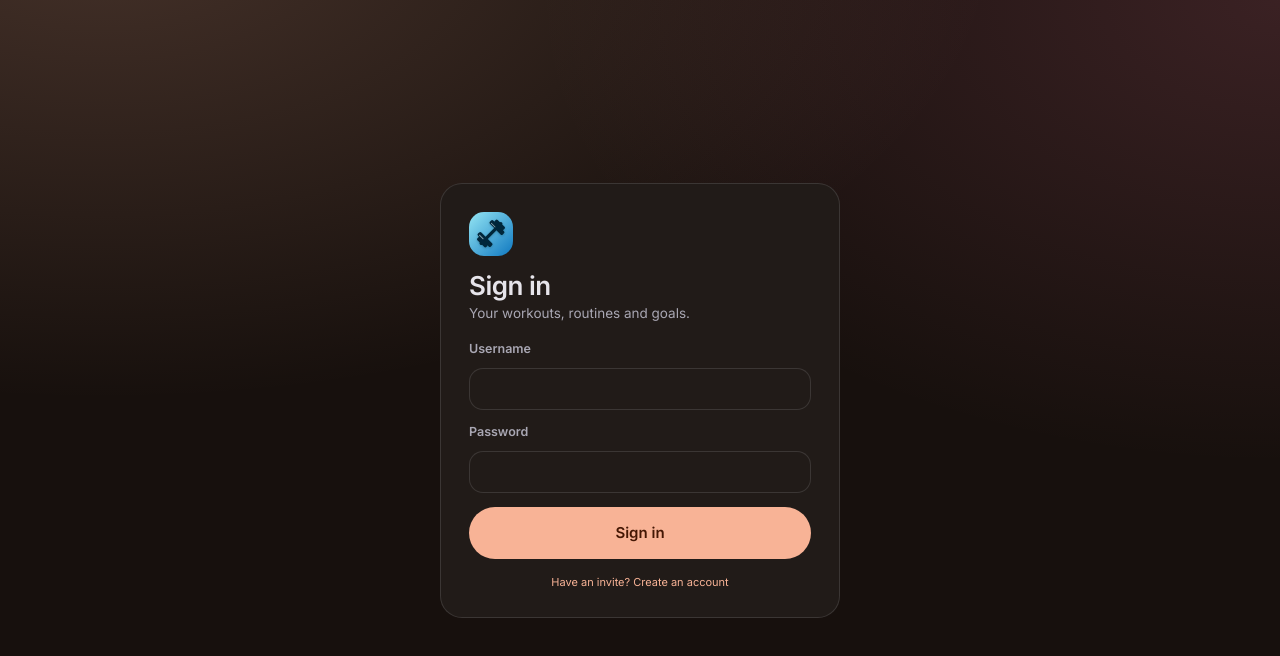
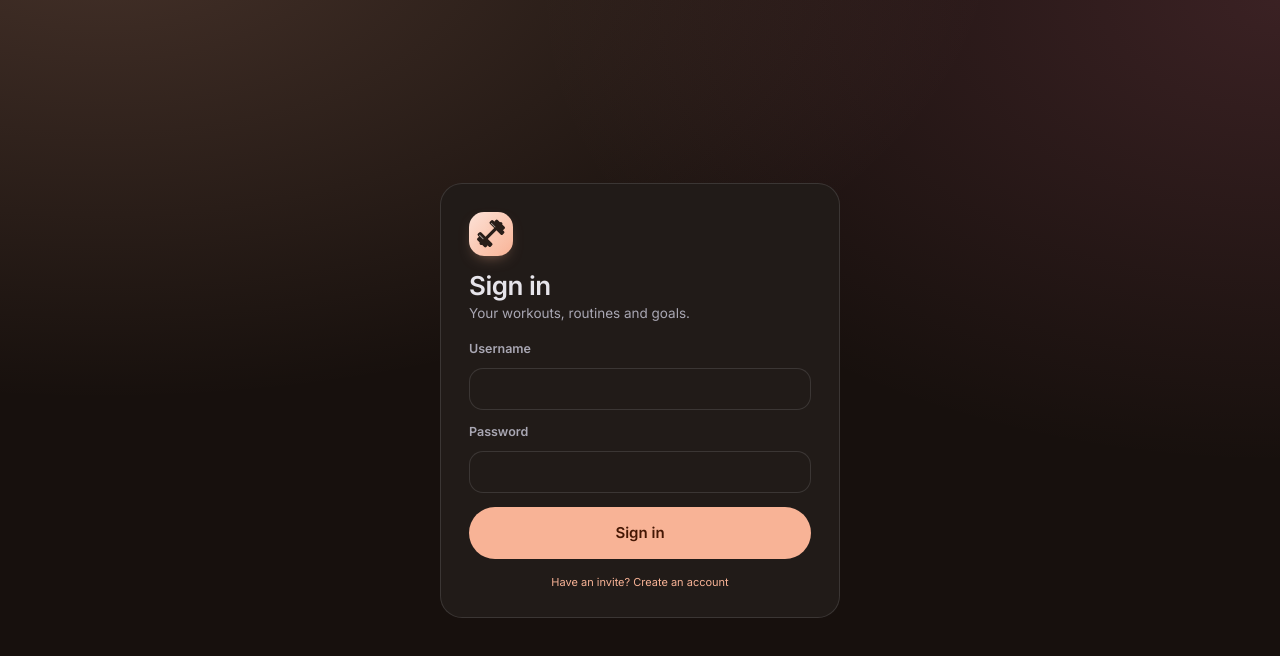
Before and after one commit to userofit123/motus, a Vue app in the folder apps/web/: page / in a window 1280 px wide. Shown: the top 656 px of the page. Built offline with nearby package versions, Linux system fonts and the light colour scheme; no server answers; what @tanstack/vue-query would draw is missing.

Commit message:
The logo inside the app is the new dumbbell in your chosen theme and accent colours
Task: M-65

Co-Authored-By: Claude Opus 5.5 <noreply@anthropic.com>

```diff
--- a/apps/web/index.html
+++ b/apps/web/index.html
@@ -16,10 +16,10 @@
     <!-- Before the first paint: the saved look (so there is no flash) and the phone/desktop layout. -->
     <script>try{var T=JSON.parse(localStorage.getItem("motusTheme")||"{}"),h=document.documentElement;["bg","tex","rad","den","spc","nsp","fnt","nav"].forEach(function(k){if(T[k])h.dataset[k]=T[k]});var b=JSON.parse(localStorage.getItem("motusBoot")||"null");h.style.background=b?b.bg:"#17100d";h.style.colorScheme=!b||b.d?"dark":"light";if(b){h.style.setProperty("--sp1",b.a1);h.style.setProperty("--sp2",b.a2)}}catch(e){}
     (function(){var L=localStorage.getItem("motusLayout")||"auto",w=Math.min(innerWidth,document.documentElement.clientWidth||innerWidth),t=matchMedia("(pointer:coarse)").matches;document.documentElement.classList.toggle("phone",L=="phone"||(L=="auto"&&(w<=860||(t&&w<=1100))))})();</script>
-    <style>#splash{position:fixed;inset:0;display:grid;place-items:center}#splash img{width:56px;height:56px;border-radius:18px;animation:spl 1.2s ease-in-out infinite}@keyframes spl{50%{transform:scale(.92);opacity:.7}}</style>
+    <style>#splash{position:fixed;inset:0;display:grid;place-items:center}#splash .logo{--lgc:var(--sp1,#2a9bd6);width:56px;height:56px;border-radius:18px;margin:0;animation:spl 1.2s ease-in-out infinite}@keyframes spl{50%{transform:scale(.92);opacity:.7}}</style>
   </head>
   <body>
-    <div id="app"><div id="splash"><img src="/icon.svg" alt="" /></div></div>
+    <div id="app"><div id="splash"><div class="logo"><svg viewBox="0 0 512 512"><g transform="translate(256 250) rotate(-45) scale(.98)"><rect x="-184" y="-19" width="368" height="38" rx="19"/><rect x="-128" y="-108" width="56" height="216" rx="18"/><rect x="72" y="-108" width="56" height="216" rx="18"/><rect x="-170" y="-74" width="50" height="148" rx="16"/><rect x="120" y="-74" width="50" height="148" rx="16"/><rect class="hl" x="-116" y="-88" width="10" height="72" rx="5"/><rect class="hl" x="84" y="-88" width="10" height="72" rx="5"/></g></svg></div></div></div>
     <script type="module" src="/src/main.ts"></script>
   </body>
 </html>
--- a/apps/web/src/App.vue
+++ b/apps/web/src/App.vue
@@ -13,6 +13,7 @@ import Overlays from "./shell/Overlays.vue";
 import Toasts from "./components/Toasts.vue";
 import AskHost from "./components/AskHost.vue";
 import AccountChooser from "./shell/AccountChooser.vue";
+import Logo from "./shell/Logo.vue";
 import { isAndroid, installAndroidBridge } from "./native/android";
 import { connect } from "./native/accounts";
 import { ref } from "vue";
@@ -32,7 +33,7 @@ watch(() => route.query.start, (v) => { if (v) { startOpen.value = true; router.
 
 <template>
   <AccountChooser v-if="needAccount" />
-  <div v-else-if="!session.ready" id="splash"><img src="/icon.svg" alt="" /></div>
+  <div v-else-if="!session.ready" id="splash"><Logo /></div>
   <AuthScreen v-else-if="!session.user" />
   <template v-else>
     <PhoneShell v-if="isPhone" />
--- a/apps/web/src/shell/Logo.vue
+++ b/apps/web/src/shell/Logo.vue
@@ -1,5 +1,5 @@
 <script setup lang="ts">
-// The app mark: the app icon itself (public/icon.svg), so it looks the same in every theme. Clicking it on the rail picks a random look, as in Money Manager.
+// The app mark: the dumbbell of the app icon (public/icon.svg) on a tile in the user's accent colour, so it follows the chosen theme (the launcher icon stays fixed). Clicking it on the rail picks a random look, as in Money Manager.
 import { ref } from "vue";
 import { shuffle as doShuffle } from "../core/theme";
 const props = defineProps<{ shuffle?: boolean }>();
@@ -9,6 +9,6 @@ const click = () => { if (props.shuffle) doShuffle(el.value); };
 
 <template>
   <div ref="el" class="logo" :class="{ click: shuffle }" :title="shuffle ? 'Surprise me with a new look' : undefined" @click="click">
-    <img src="/icon.svg" alt="" draggable="false" />
+    <svg viewBox="0 0 512 512" aria-hidden="true"><g transform="translate(256 250) rotate(-45) scale(.98)"><rect x="-184" y="-19" width="368" height="38" rx="19"/><rect x="-128" y="-108" width="56" height="216" rx="18"/><rect x="72" y="-108" width="56" height="216" rx="18"/><rect x="-170" y="-74" width="50" height="148" rx="16"/><rect x="120" y="-74" width="50" height="148" rx="16"/><rect class="hl" x="-116" y="-88" width="10" height="72" rx="5"/><rect class="hl" x="84" y="-88" width="10" height="72" rx="5"/></g></svg>
   </div>
 </template>
--- a/apps/web/src/styles/app.css
+++ b/apps/web/src/styles/app.css
@@ -263,7 +263,6 @@ html.phone .tst { bottom: calc(var(--tabh) + 76px + var(--sb)); }
 /* ---------- desktop rail extras ---------- */
 nav .navb .acct { width: 40px; height: 40px; border-radius: 50%; background: var(--s2); display: grid; place-items: center; font-weight: 700; font-size: 14px; cursor: pointer; border: 0; color: var(--tx); }
 nav .navb .upd { color: var(--acc); }
-.logo img { width: 100%; height: 100%; display: block; border-radius: inherit; }
 main { position: relative; }
 .fab.pos2 { bottom: 22px; }
 
--- a/apps/web/src/styles/layout.css
+++ b/apps/web/src/styles/layout.css
@@ -93,10 +93,27 @@ html.vt-r::view-transition-new(root) {
   width: 44px;
   height: 44px;
   border-radius: 15px;
+  /* the app icon's look, from the theme's accent: light-to-accent diagonal, very dark glyph, light plate highlights */
+  --lgc: var(--acc);
+  background: linear-gradient(135deg, color-mix(in srgb, var(--lgc) 38%, white), var(--lgc));
+  box-shadow: 0 6px 16px -8px color-mix(in srgb, var(--lgc) 70%, black);
   display: grid;
   place-items: center;
   margin-bottom: 8px;
   flex: none;
+}
+
+.logo svg {
+  width: 100%;
+  height: 100%;
+  display: block;
+  fill: color-mix(in srgb, var(--lgc) 16%, black);
+  filter: drop-shadow(0 2px 2px color-mix(in srgb, var(--lgc) 25%, transparent));
+}
+
+.logo svg .hl {
+  fill: color-mix(in srgb, var(--lgc) 15%, white);
+  opacity: .6;
 }
 
 .nb {
```
